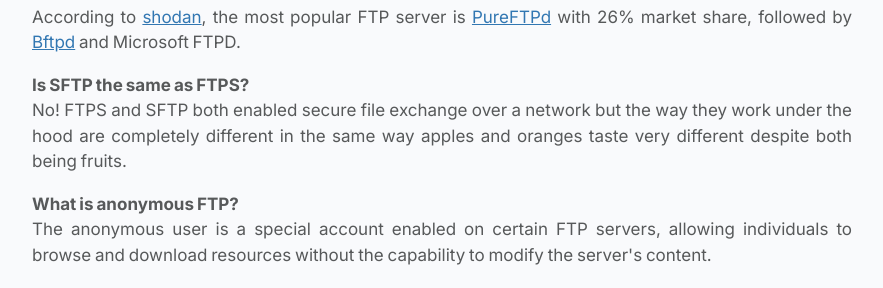
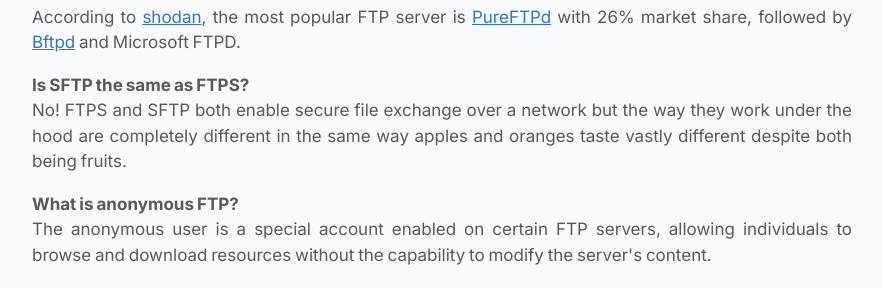
Before and after one commit to mickael-kerjean/filestash-website, a Jekyll site: the page built from _posts/2024-04-01-what-is-ftp.md, in a window 1280 px wide and 900 px high, scrolled down 4613 px. Shown: the part 160-448 px from the top of the window, without its empty margins (198-1081 px from the left). Built offline with Jekyll 4.4.1, drawn with Linux system fonts in a browser that asks for light colours.

Commit message:
chore (plugin): custom minify plugin for jekyll

```diff
--- a/_layouts/default.html
+++ b/_layouts/default.html
@@ -22,7 +22,8 @@
         <link rel="canonical" href="{{ page.url | absolute_url }}" />
         {% for head in page.head %}
         {{ head }}{% endfor %}
-        <style> {% include bootstrap.min.css %} </style>
+        {% capture bootstrap_css %}{% include bootstrap.min.css %}{% endcapture %}
+        <style>{{ bootstrap_css | minify_css }}</style>
         <style>
           :root {
               --bg-color: #f2f3f5;
@@ -65,9 +66,9 @@
         </style>
     </head>
     <body>
-        <style> {% include style.css %} </style>
+        {% capture included_css %}{% include style.css %}{% endcapture %}
+        <style>{{ included_css | minify_css }}</style>
 
-        </script>
 	    {{ content }}
 
 	    <script async src="/js/main.js" defer></script>
--- /dev/null
+++ b/_plugins/minify_css.rb
@@ -0,0 +1,19 @@
+module Jekyll
+  module MinifyCssFilter
+    def minify_css(input)
+      # Remove comments
+      input.gsub!(/\/\*[\s\S]*?\*\//, "")
+      # Remove whitespace around { } : ; , and newline characters
+      input.gsub!(/\s*{\s*/, "{")
+      input.gsub!(/\s*}\s*/, "}")
+      input.gsub!(/\s*:\s*/, ":")
+      input.gsub!(/\s*;\s*/, ";")
+      input.gsub!(/\s*,\s*/, ",")
+      input.gsub!(/\s*\n\s*/, "")
+      # Return the minified CSS
+      input
+    end
+  end
+end
+
+Liquid::Template.register_filter(Jekyll::MinifyCssFilter)
--- a/_posts/2024-04-01-what-is-ftp.md
+++ b/_posts/2024-04-01-what-is-ftp.md
@@ -179,7 +179,7 @@
 </p>
 
 <p>
-    <strong>Is SFTP the same as FTPS?</strong><br>No! FTPS and SFTP both enabled secure file exchange over a network but the way they work under the hood are completely different in the same way apples and oranges taste very different despite both being fruits.
+    <strong>Is SFTP the same as FTPS?</strong><br>No! FTPS and SFTP both enable secure file exchange over a network but the way they work under the hood are completely different in the same way apples and oranges taste vastly different despite both being fruits.
 </p>
 
 <p>
```
